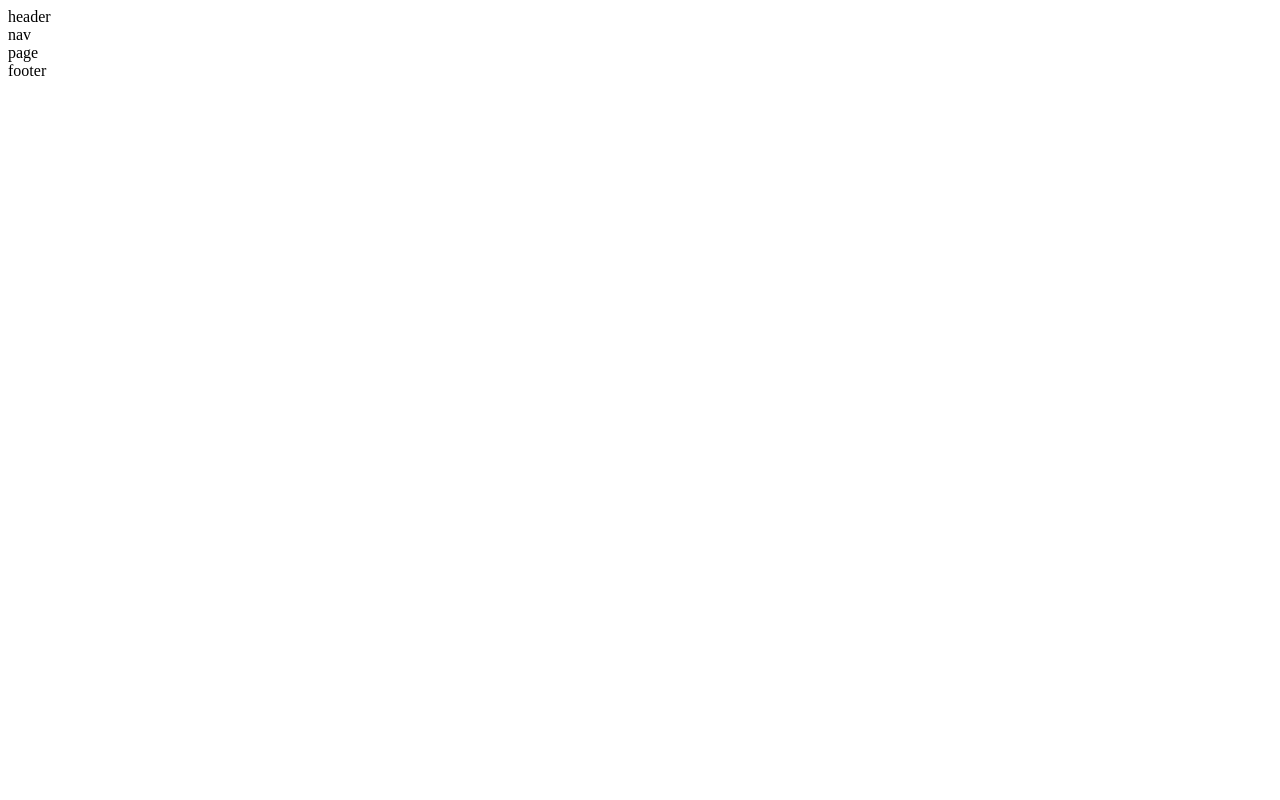
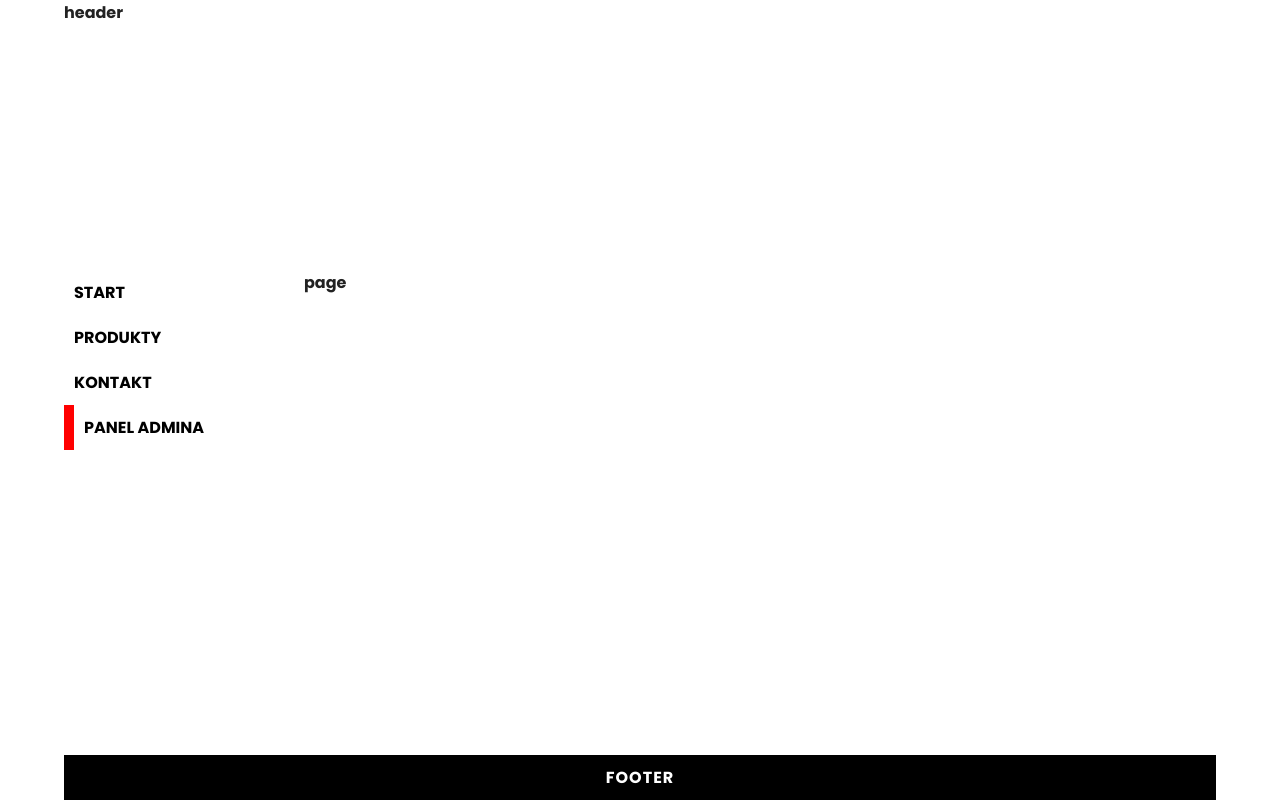
Before and after one commit to Stypek123/SPA-projekcik-kurs, a React (Create React App) app: page /admin in a window 1280 px wide. Built offline with nearby package versions, Linux system fonts and the light colour scheme.

Commit message:
nav structure, some styles

```diff
--- a/public/index.html
+++ b/public/index.html
@@ -5,39 +5,20 @@
     <link rel="icon" href="%PUBLIC_URL%/favicon.ico" />
     <meta name="viewport" content="width=device-width, initial-scale=1" />
     <meta name="theme-color" content="#000000" />
-    <meta
-      name="description"
-      content="Web site created using create-react-app"
-    />
+    <meta name="description" content="Web site created using create-react-app" />
     <link rel="apple-touch-icon" href="%PUBLIC_URL%/logo192.png" />
-    <!--
-      manifest.json provides metadata used when your web app is installed on a
-      user's mobile device or desktop. See https://developers.google.com/web/fundamentals/web-app-manifest/
-    -->
     <link rel="manifest" href="%PUBLIC_URL%/manifest.json" />
-    <!--
-      Notice the use of %PUBLIC_URL% in the tags above.
-      It will be replaced with the URL of the `public` folder during the build.
-      Only files inside the `public` folder can be referenced from the HTML.
 
-      Unlike "/favicon.ico" or "favicon.ico", "%PUBLIC_URL%/favicon.ico" will
-      work correctly both with client-side routing and a non-root public URL.
-      Learn how to configure a non-root public URL by running `npm run build`.
-    -->
+    <link rel="preconnect" href="https://fonts.googleapis.com" />
+    <link rel="preconnect" href="https://fonts.gstatic.com" crossorigin />
+    <link
+      href="https://fonts.googleapis.com/css2?family=Itim&family=Poppins:ital,wght@0,700;1,400&display=swap"
+      rel="stylesheet" />
+
     <title>React App</title>
   </head>
   <body>
     <noscript>You need to enable JavaScript to run this app.</noscript>
     <div id="root"></div>
-    <!--
-      This HTML file is a template.
-      If you open it directly in the browser, you will see an empty page.
-
-      You can add webfonts, meta tags, or analytics to this file.
-      The build step will place the bundled scripts into the <body> tag.
-
-      To begin the development, run `npm start` or `yarn start`.
-      To create a production bundle, use `npm run build` or `yarn build`.
-    -->
   </body>
 </html>
--- a/src/layouts/App.js
+++ b/src/layouts/App.js
@@ -13,12 +13,12 @@ class App extends Component {
   render() {
     return (
       <Router>
-        <div className="App">
+        <div className="app">
           <header>{<Header />}</header>
 
           <main>
             <aside>{<Navigation />}</aside>
-            <section className="blog">{<Page />}</section>
+            <section className="page">{<Page />}</section>
           </main>
 
           <footer>{<Footer />}</footer>
--- a/src/layouts/Navigation.js
+++ b/src/layouts/Navigation.js
@@ -1,7 +1,27 @@
 import React from 'react';
+import { NavLink } from 'react-router-dom';
+
+import '../styles/Navigation.css';
+
+const list = [
+  { name: 'start', path: '/' },
+  { name: 'produkty', path: '/products' },
+  { name: 'kontakt', path: '/contact' },
+  { name: 'panel admina', path: '/admin' },
+];
 
 const Navigation = () => {
-  return <div>nav</div>;
+  const menu = list.map((item) => (
+    <li key={item.name}>
+      <NavLink to={item.path}>{item.name}</NavLink>
+    </li>
+  ));
+
+  return (
+    <nav className="main">
+      <ul>{menu}</ul>
+    </nav>
+  );
 };
 
 export default Navigation;
--- a/src/styles/App.css
+++ b/src/styles/App.css
@@ -0,0 +1,35 @@
+div.app {
+  display: flex;
+  flex-direction: column;
+  min-height: 100vh;
+  width: 90%;
+  margin: 0 auto;
+  color: #222;
+}
+
+header {
+  flex-basis: 30vh;
+}
+
+main {
+  display: flex;
+  flex-grow: 1;
+  padding: 30px 0;
+}
+
+aside {
+  min-width: 240px;
+}
+
+section.page {
+  flex-grow: 1;
+}
+
+footer {
+  background-color: #000;
+  color: #fff;
+  padding: 10px 0;
+  text-align: center;
+  text-transform: uppercase;
+  letter-spacing: 1px;
+}
--- /dev/null
+++ b/src/styles/Navigation.css
@@ -0,0 +1,39 @@
+nav.main {
+  padding: 0 30px 30px 0;
+}
+
+.main ul {
+  list-style-type: none;
+}
+
+nav.main a {
+  display: block;
+  text-decoration: none;
+  color: #000;
+  text-transform: uppercase;
+  font-weight: bold;
+  padding: 10px;
+  transition: 0.2s;
+}
+
+nav.main a:hover {
+  transform: translateX(20px);
+}
+
+nav.main a.active {
+  transform: translateX(0);
+  border-left: 10px solid grey;
+}
+
+nav.main li:nth-child(1) a.active {
+  border-left: 10px solid green;
+}
+nav.main li:nth-child(2) a.active {
+  border-left: 10px solid blue;
+}
+nav.main li:nth-child(3) a.active {
+  border-left: 10px solid orange;
+}
+nav.main li:nth-child(4) a.active {
+  border-left: 10px solid red;
+}
--- a/src/styles/index.css
+++ b/src/styles/index.css
@@ -0,0 +1,9 @@
+* {
+  margin: 0;
+  padding: 0;
+  box-sizing: border-box;
+}
+
+html {
+  font-family: 'Poppins', sans-serif;
+}
```
